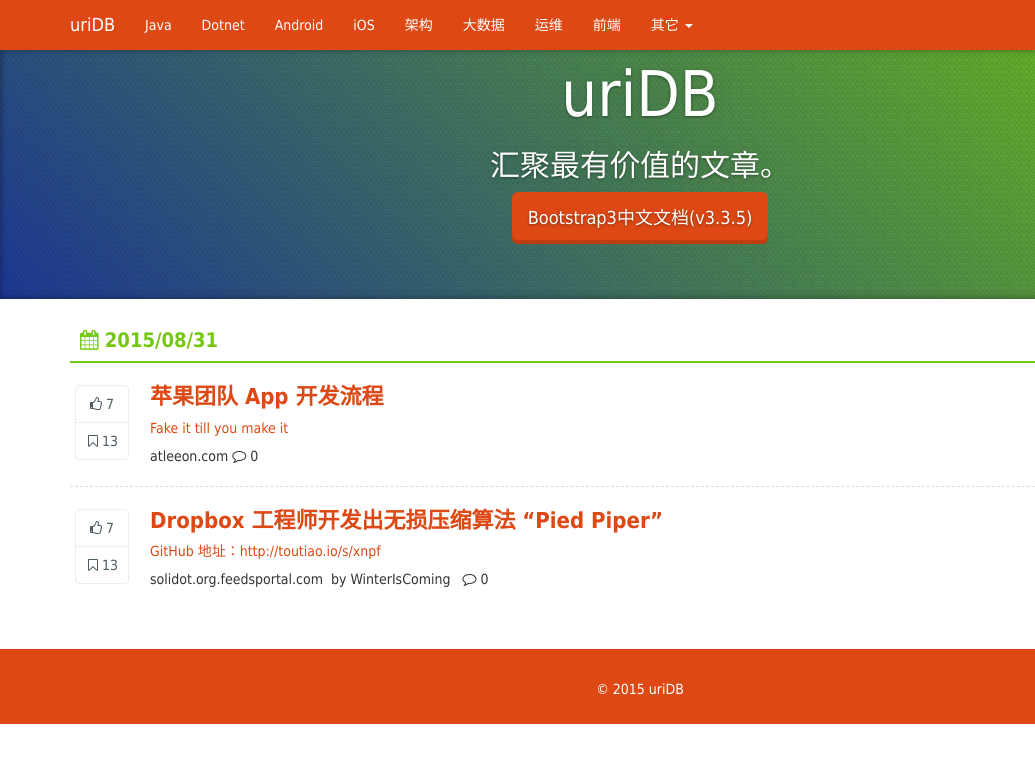
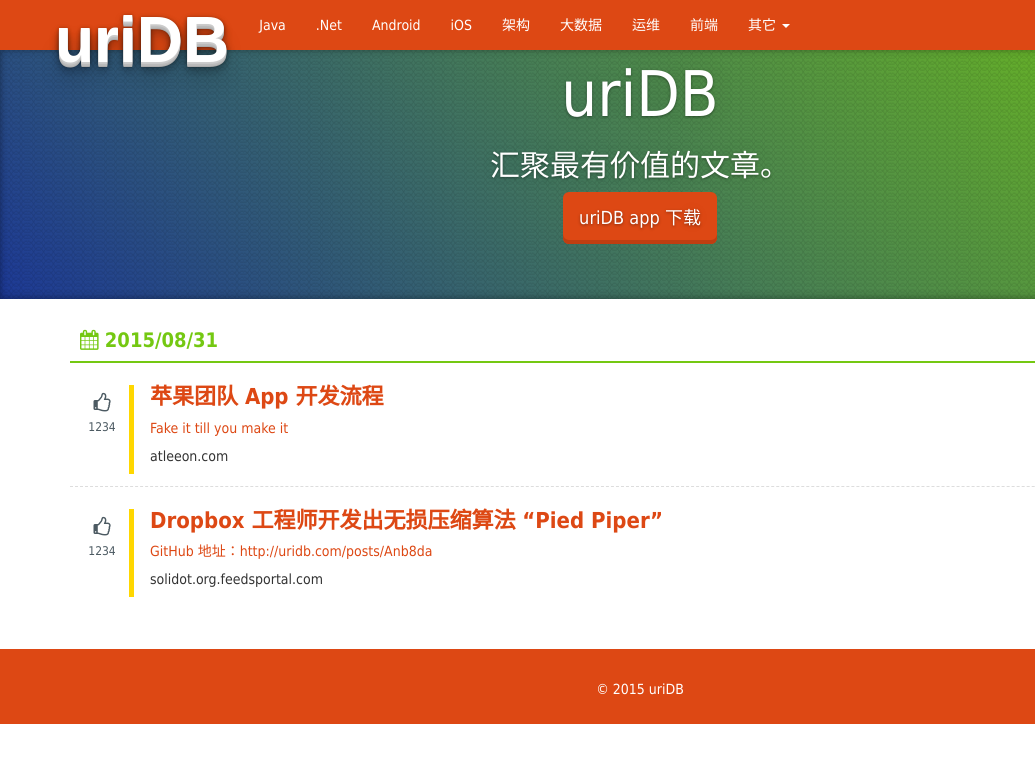
Before and after one commit to uridb/uridb.github.io, a website: page index.html in a window 1280 px wide. Shown: the full height of the page, 0-1035 px from the left. Drawn offline with nearby package versions, Linux system fonts and the light colour scheme.

Commit message:
modify css

```diff
--- a/css/uridb.css
+++ b/css/uridb.css
@@ -1,3 +1,12 @@
+.navbar-brand  {
+	padding-left: 0px;
+	padding-top: 30px;
+	font-size: 64px;
+	font-weight: bold;
+	font-family: Arial,sans-serif;
+	text-shadow: 0px 1px 0px #CCC, 0px 2px 0px #C9C9C9, 0px 3px 0px #BBB, 0px 4px 0px #B9B9B9, 0px 5px 0px #AAA, 0px 6px 1px rgba(0, 0, 0, 0.1), 0px 0px 5px rgba(0, 0, 0, 0.1), 0px 1px 3px rgba(0, 0, 0, 0.3), 0px 3px 5px rgba(0, 0, 0, 0.2), 0px 5px 10px rgba(0, 0, 0, 0.25), 0px 10px 10px rgba(0, 0, 0, 0.2), 0px 20px 20px rgba(0, 0, 0, 0.15);
+}
+
 .container {
     font-family: "Microsoft YaHei","Droid Sans",Tahoma,"Helvetica Neue",Helvetica,Arial,sans-serif;
 }
@@ -7,7 +16,6 @@
 	border: 0;
     box-shadow: 0px 2px 5px rgba(0, 0, 0, 0.2);
 }
-
 
 .masterhead{
 	padding: 90px 0px 110px;
@@ -111,6 +119,8 @@
     position: absolute;
     left: 5px;
     top: 12px;
+	bottom: 12px;
+	border-right: thick solid gold;
 }
 
 .list-group-item.post .post-info {
@@ -121,10 +131,15 @@
 
 .post .upvote a {
     width: 54px;
-    font-size: 14px;
+    font-size: 12px;
 	color: #4C5A62;
+	border: 0;
 	background-color: #FFF;
     border-color: #ECECEC;
+}
+.post .upvote i{
+    font-size: 20px;
+	padding-bottom: 6px;
 }
 
  .post-info .title {
--- a/index.html
+++ b/index.html
@@ -30,37 +30,38 @@
         <div class="navbar-collapse collapse" id="navbar-main">
           <ul class="nav navbar-nav">
 		     <li>
-              <a href="../Java/">Java</a>
+              <a href="/java/">Java</a>
             </li>
 			<li>
-              <a href="../Java/">Dotnet</a>
+              <a href="/dotnet/">.Net</a>
             </li>
 			<li>
-              <a href="../Java/">Android</a>
+              <a href="/android/">Android</a>
             </li>
 			<li>
-              <a href="../Java/">iOS</a>
+              <a href="/ios/">iOS</a>
             </li>
 			<li>
-              <a href="../arch/">架构</a>
+              <a href="/arch/">架构</a>
             </li>
 			<li>
-              <a href="../bigdata/">大数据</a>
+              <a href="/bigdata/">大数据</a>
             </li>
 			<li>
-              <a href="../bigdata/">运维</a>
+              <a href="/devops/">运维</a>
             </li>
 			<li>
-              <a href="../frontend/">前端</a>
+              <a href="/frontend/">前端</a>
             </li>
             <li class="dropdown">
               <a class="dropdown-toggle" data-toggle="dropdown" href="#" id="others">其它 <span class="caret"></span></a>
               <ul class="dropdown-menu" aria-labelledby="others">
-                <li><a href="../awesome/">Awesome</a></li>
+                <li><a href="/awesome/">Awesome</a></li>
+				<li><a href="/awesome/">网络资源</a></li>
                 <li class="divider"></li>
-                <li><a href="../python/">python</a></li>
-                <li><a href="../nodejs/">node.js</a></li>
-				<li><a href="../database/">数据库</a></li>
+                <li><a href="/python/">python</a></li>
+                <li><a href="/nodejs/">node.js</a></li>
+				<li><a href="/database/">数据库</a></li>
               </ul>
             </li>
 		  <!--
@@ -78,7 +79,7 @@
 			<h1>uriDB</h1>
 			<h2>汇聚最有价值的文章。</h2>
 			<p class="masthead-button-links">
-			  <a class="btn btn-lg btn-primary btn-shadow" href="http://v3.bootcss.com/" target="_blank" role="button" onclick="_hmt.push(['_trackEvent', 'masthead', 'click', 'masthead-Bootstrap3中文文档'])">Bootstrap3中文文档(v3.3.5)</a>
+			  <a class="btn btn-lg btn-primary btn-shadow" href="http://colobu.com/" target="_blank" role="button">uriDB app 下载</a>
 			</p>
 		  </div>
 		</div>
@@ -92,19 +93,15 @@
 			<div class="list-group posts">
 				<div class="list-group-item post">
 					<div class="btn-group-vertical upvote">
-					<a title="点赞" class="btn btn-default" title="" href="/like"><i class="fa fa-thumbs-o-up"></i> <span>7</span></a>
-					<a title="收藏" class="btn btn-default" title="" href="/favorite"><i class="fa fa-bookmark-o"></i> <span>13</span></a>
+					<a title="点赞" class="btn btn-default" title="" href="/like"><i class="fa fa-thumbs-o-up"></i> <div class="count">1234</div></a>
 				  </div>
-					 <div class="post-info" data-url="http://toutiao.io/posts/qz21c">
+					 <div class="post-info" data-url="http://uridb.com/posts/Anb8da">
 						<h3 class="title">
-						  <a target="_blank" href="http://toutiao.io/r/qz21c">苹果团队 App 开发流程</a>
+						  <a target="_blank" href="http://uridb.com/posts/Anb8da">苹果团队 App 开发流程</a>
 						</h3>
-						<p class="description"><a href="/posts/qz21c">Fake it till you make it</a></p>
+						<p class="description"><a href="http://uridb.com/posts/Anb8da">Fake it till you make it</a></p>
 						<div class="meta">
 						  atleeon.com
-						  <span>
-							  <i class="fa fa-comment-o"></i> 0
-						  </span>
 						</div>
 					  </div>
 					<div class="post-img-info">
@@ -113,29 +110,18 @@
 				 </div>
 				<div class=" list-group-item post">
 				  <div class="btn-group-vertical upvote">
-					<a title="点赞" class="btn btn-default" title="" href="/like"><i class="fa fa-thumbs-o-up"></i> <span>7</span></a>
-					<a title="收藏" class="btn btn-default" title="" href="/favorite"><i class="fa fa-bookmark-o"></i> <span>13</span></a>
+					<a title="点赞" class="btn btn-default" title="" href="/like"><i class="fa fa-thumbs-o-up"></i> <div class="count">1234</div></a>
 				  </div>
 
 
-				  <div class="post-info" data-url="http://toutiao.io/posts/d6jjpe">
+				  <div class="post-info" data-url="http://uridb.com/posts/Anb8da">
 					<h3 class="title">
-					  <a target="_blank" href="http://toutiao.io/r/d6jjpe">Dropbox 工程师开发出无损压缩算法 “Pied Piper”</a>
-
+					  <a target="_blank" href="http://uridb.com/posts/Anb8da">Dropbox 工程师开发出无损压缩算法 “Pied Piper”</a>
 					</h3>
 
-					<p class="description"><a href="/posts/d6jjpe">GitHub 地址：http://toutiao.io/s/xnpf</a></p>
+					<p class="description"><a href="http://uridb.com/posts/Anb8da">GitHub 地址：http://uridb.com/posts/Anb8da</a></p>
 					<div class="meta">
-					  solidot.org.feedsportal.com&nbsp;
-
-						by WinterIsComing
-
-				&nbsp;
-
-					  <span>
-						  <i class="fa fa-comment-o"></i> 0
-					  </span>
-
+					  solidot.org.feedsportal.com
 					</div>
 				  </div>
 
```
